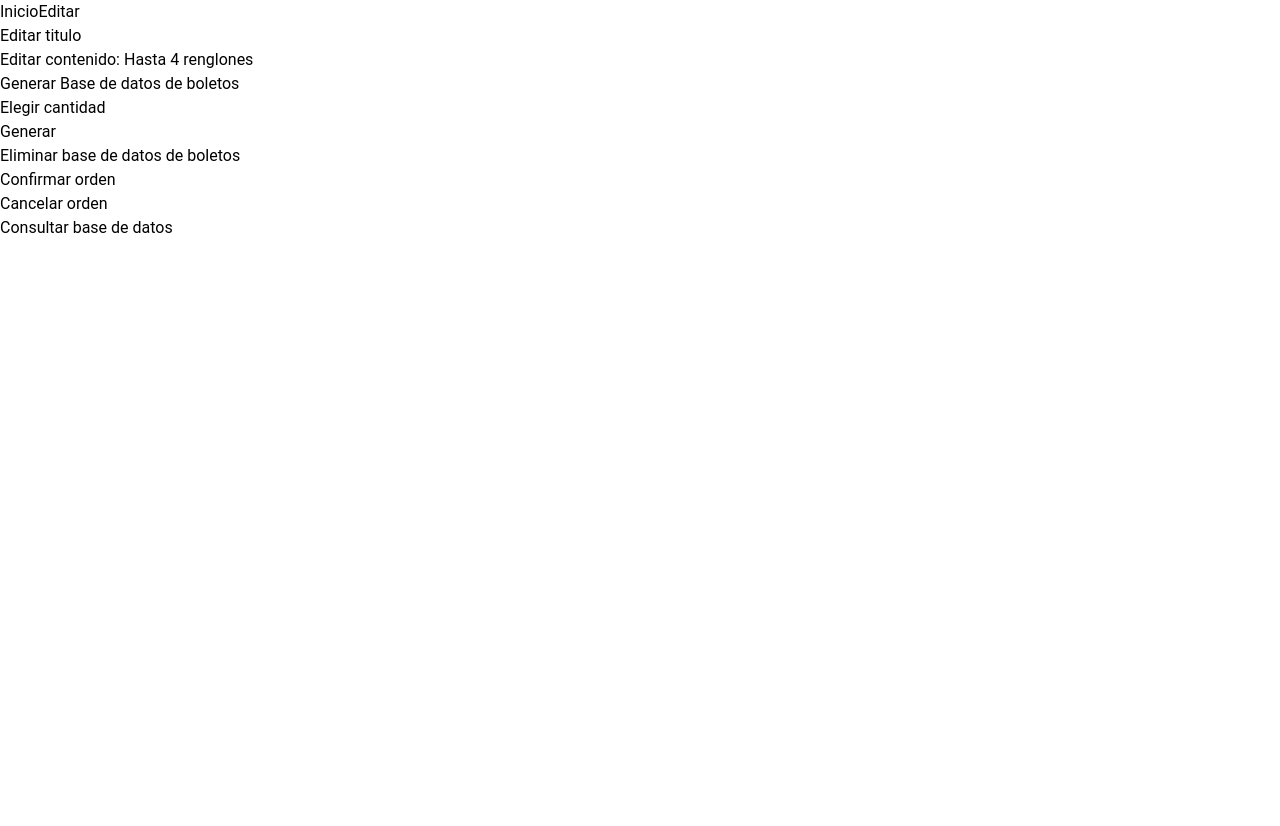
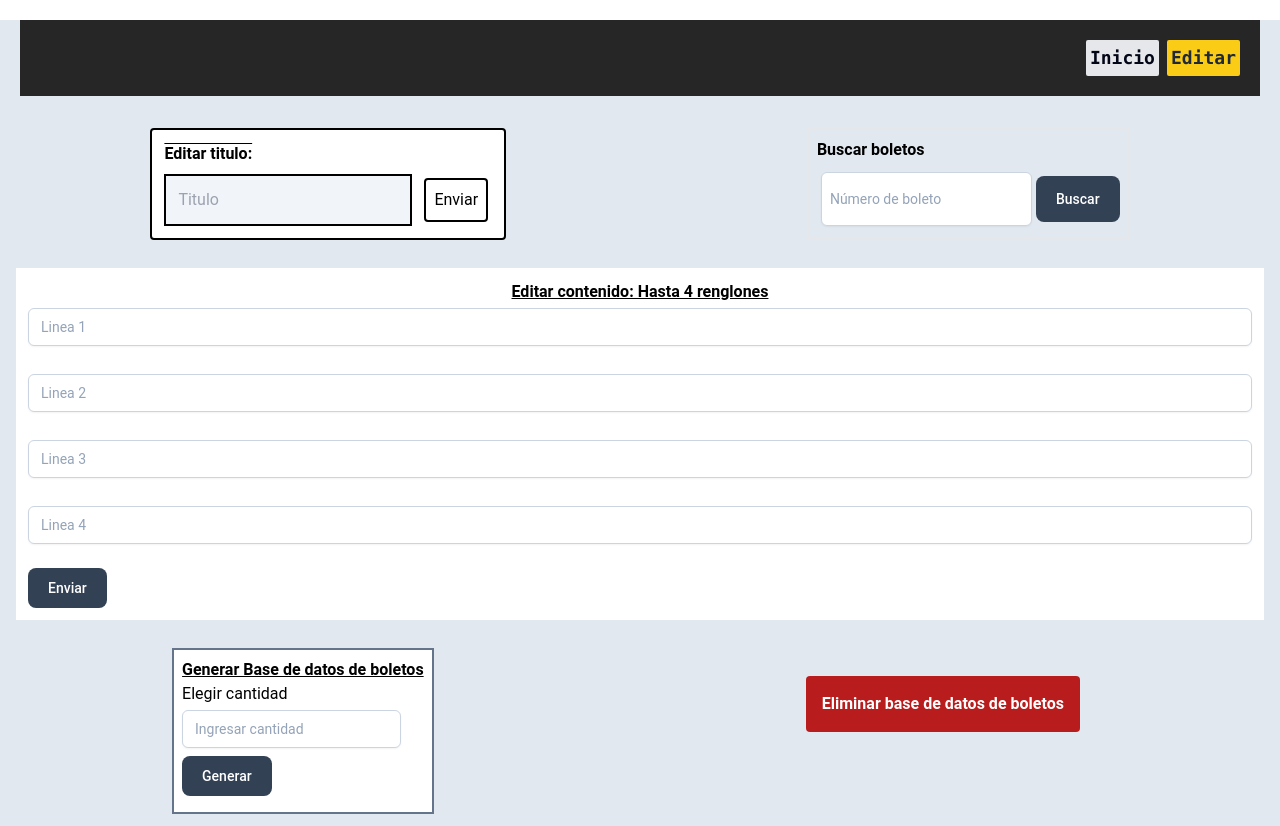
Before and after one commit to Night-Rainbow-Studios/Raffles, a React (Vite) app in the folder frontend/: page /adminDashboard in a window 1280 px wide. Before the commit the page ends 800 px from the top, so only its background shows below. Built offline with nearby package versions, Linux system fonts and the light colour scheme.

Commit message:
Finished frontend
Created admin dashboard, backend still to be added.

```diff
--- a/frontend/package.json
+++ b/frontend/package.json
@@ -12,7 +12,8 @@
   "dependencies": {
     "axios": "^1.7.7",
     "react": "^18.3.1",
-    "react-dom": "^18.3.1"
+    "react-dom": "^18.3.1",
+    "react-router-dom": "^6.26.2"
   },
   "devDependencies": {
     "@eslint/js": "^9.9.0",
@@ -26,7 +27,7 @@
     "eslint-plugin-react-refresh": "^0.4.9",
     "globals": "^15.9.0",
     "postcss": "^8.4.45",
-    "tailwindcss": "^3.4.11",
+    "tailwindcss": "^3.4.12",
     "vite": "^5.4.1"
   }
 }
--- a/frontend/src/components/heroHome.jsx
+++ b/frontend/src/components/heroHome.jsx
@@ -1,6 +1,13 @@
 "use client";
+import { useState, useEffect } from "react";
+import { Link } from 'react-router-dom';
 
 export default function HeroHome(props) {
+    const [isClosed, setIsClosed] = useState(true);
+    async function fetchAPI() {
+        const result = await props.service.getContent();
+        setIsClosed(result);
+    }
 
     return (
         <section className="relative bg-[url('/images/dinero_img.webp')] h-[50rem]" id="hero">
@@ -9,13 +16,12 @@ export default function HeroHome(props) {
                 <div className="pb-12 pt-32 md:pb-20 md:pt-40">
                     {/* Section header */}
                     <div className="pb-12 text-center md:pb-16">
-                        <a href="/"
+                        <Link to={isClosed.isClosed ? "/raffleClosed" : "/buyTickets"}
                             className="mb-6 border-y text-5xl [border-image:linear-gradient(to_right,transparent,theme(colors.slate.300/.8),transparent)1] md:text-6xl text-white bg-gradient-to-r from-red-400 via-red-500 to-red-600 hover:bg-gradient-to-br focus:ring-4 focus:outline-none focus:ring-red-300 dark:focus:ring-red-800 shadow-lg shadow-red-500/50 dark:shadow-lg dark:shadow-red-800/80 font-medium rounded-lg text-sm px-5 py-2.5 text-center"
                             data-aos="zoom-y-out"
                             data-aos-delay={150}
-                        >
-                            <h1>-LISTA DE DISPONIBLES-</h1>
-                        </a>
+                        > -LISTA DE DISPONIBLES-
+                        </Link>
                     </div>
                 </div>
             </div>
--- a/frontend/src/pages/adminDashboard.jsx
+++ b/frontend/src/pages/adminDashboard.jsx
@@ -1,34 +1,63 @@
 import React from 'react'
+import { Link } from 'react-router-dom';
 
 export default function AdminDashboard() {
     return (
-        <section>
-            <div className='flex'>
-                <h1>Inicio</h1>
-                <h1>Editar</h1>
+        <section className='bg-slate-200'>
+            <header className='flex max-w-full justify-end m-3 md:m-5 p-2 md:p-4 bg-neutral-800 font-mono font-bold sticky top-0'>
+                <Link to={'/'} className='bg-gray-200 m-1 p-1 rounded-sm text-slate-950 text-lg hover:bg-gray-400 hover:text-slate-200'>Inicio</Link>
+                <a href='#edit' className=' m-1 p-1 text-lg rounded-sm bg-yellow-400 text-slate-800 hover:bg-yellow-700 hover:text-slate-300'>Editar</a>
+            </header>
+
+            <div className='md:flex justify-around'>
+                <label id='edit' className='flex md:grid max-w-full justify-between m-3 p-2 border-2 border-black rounded bg-white'>
+                <h1 className='p-1 overline font-sans font-semibold'>Editar titulo:</h1>
+                    <div className='flex'>
+                        <input type='text' id='title' name="titleEdit" className='m-1 p-3 border-2 border-black bg-slate-100 focus:outline-none focus:ring-blue-500 focus:border-cyan-600' placeholder='Titulo'/>
+                        <button type='submit' className='m-2 p-2 border-2 border-black rounded hover:bg-gray-800 hover:text-white placeholder-slate-400'>Enviar</button>
+                    </div>
+                </label>
+                <label className='flex md:grid max-w-full justify-between m-3 p-2 border-2'>
+                <h1 className='text-bold font-sans font-semibold'>Buscar boletos</h1>
+                <div className='flex'>
+                    <input type='text' id='ticketsAmount' className='m-3 block p-3 md:m-1 md:p-2 bg-white border border-slate-300 rounded-md text-sm shadow-sm placeholder-slate-400
+            focus:outline-none focus:border-sky-500 focus:ring-1 focus:ring-sky-500
+            disabled:bg-slate-50 disabled:text-slate-500 disabled:border-slate-200 disabled:shadow-none' placeholder='Número de boleto  '/>
+                    <button type="submit" className="text-white bg-slate-700 hover:bg-slate-800 focus:ring-4 focus:outline-none focus:ring-blue-300 font-medium rounded-lg text-sm w-full sm:w-auto px-5 py-2.5 text-center dark:bg-slate-600 dark:hover:bg-slate-700 dark:focus:ring-blue-800 my-2">
+                        Buscar</button>
+                    </div>
+                </label>
             </div>
-            <div>
-                <h1>Editar titulo</h1>
+
+            <div className='bg-white max-w-full m-2 md:m-4 p-2 md: p-3'>
+                <h1 className='text-center font-sans font-bold underline'>Editar contenido: Hasta 4 renglones</h1>
+                <input type='text' id='content1' className='mt-1 block w-full px-3 py-2 bg-white border border-slate-300 rounded-md text-sm shadow-sm placeholder-slate-400
+      focus:outline-none focus:border-sky-500 focus:ring-1 focus:ring-sky-500
+      disabled:bg-slate-50 disabled:text-slate-500 disabled:border-slate-200 disabled:shadow-none' placeholder='Linea 1'/> <br/>
+                <input type='text' id='content2' className='mt-1 block w-full px-3 py-2 bg-white border border-slate-300 rounded-md text-sm shadow-sm placeholder-slate-400
+      focus:outline-none focus:border-sky-500 focus:ring-1 focus:ring-sky-500
+      disabled:bg-slate-50 disabled:text-slate-500 disabled:border-slate-200 disabled:shadow-none' placeholder='Linea 2'/> <br/>
+                <input type='text' id='content3' className='mt-1 block w-full px-3 py-2 bg-white border border-slate-300 rounded-md text-sm shadow-sm placeholder-slate-400
+      focus:outline-none focus:border-sky-500 focus:ring-1 focus:ring-sky-500
+      disabled:bg-slate-50 disabled:text-slate-500 disabled:border-slate-200 disabled:shadow-none' placeholder='Linea 3'/> <br/>
+                <input type='text' id='content4' className='mt-1 block w-full px-3 py-2 bg-white border border-slate-300 rounded-md text-sm shadow-sm placeholder-slate-400
+      focus:outline-none focus:border-sky-500 focus:ring-1 focus:ring-sky-500
+      disabled:bg-slate-50 disabled:text-slate-500 disabled:border-slate-200 disabled:shadow-none' placeholder='Linea 4'/> <br/>
+      <button type="submit" className="text-white bg-slate-700 hover:bg-slate-800 focus:ring-4 focus:outline-none focus:ring-blue-300 font-medium rounded-lg text-sm w-full sm:w-auto px-5 py-2.5 text-center dark:bg-slate-600 dark:hover:bg-slate-700 dark:focus:ring-blue-800">Enviar</button>
             </div>
-            <div>
-                <h1>Editar contenido: Hasta 4 renglones</h1>
-            </div>
-            <div>
-                <h1>Generar Base de datos de boletos</h1>
-                <h1>Elegir cantidad</h1>
-                <button>Generar</button>
-            </div>
-            <div>
-                <button>Eliminar base de datos de boletos</button>
-            </div>
-            <div>
-                <h1>Confirmar orden</h1>
-            </div>
-            <div>
-                <h1>Cancelar orden</h1>
-            </div>
-            <div>
-                Consultar base de datos
+            <div className='md:flex md:justify-around'>
+                <div className='m-3 p-2 bg-white max-w-full border-2 border-slate-500'>
+                    <h1 className='font-sans font-bold underline'>Generar Base de datos de boletos</h1>
+                    <label >Elegir cantidad
+                        <input type='text' id='ticketsAmount' className='mt-1 block px-3 py-2 bg-white border border-slate-300 rounded-md text-sm shadow-sm placeholder-slate-400
+            focus:outline-none focus:border-sky-500 focus:ring-1 focus:ring-sky-500
+            disabled:bg-slate-50 disabled:text-slate-500 disabled:border-slate-200 disabled:shadow-none' placeholder='Ingresar cantidad'/>
+                    </label>
+                    <button type="submit" className="text-white bg-slate-700 hover:bg-slate-800 focus:ring-4 focus:outline-none focus:ring-blue-300 font-medium rounded-lg text-sm w-full sm:w-auto px-5 py-2.5 text-center dark:bg-slate-600 dark:hover:bg-slate-700 dark:focus:ring-blue-800 my-2">Generar</button>
+                </div>
+                <div className='m-2 md:m-5 p-2 md:p-5'>
+                    <button className='bg-red-700 text-white rounded p-4 font-sans font-bold hover:bg-red-500'>Eliminar base de datos de boletos</button>
+                </div>
             </div>
         </section>
     )
```
Also changed, not shown: 1 other file (tests, documents, lock files or other folders).
